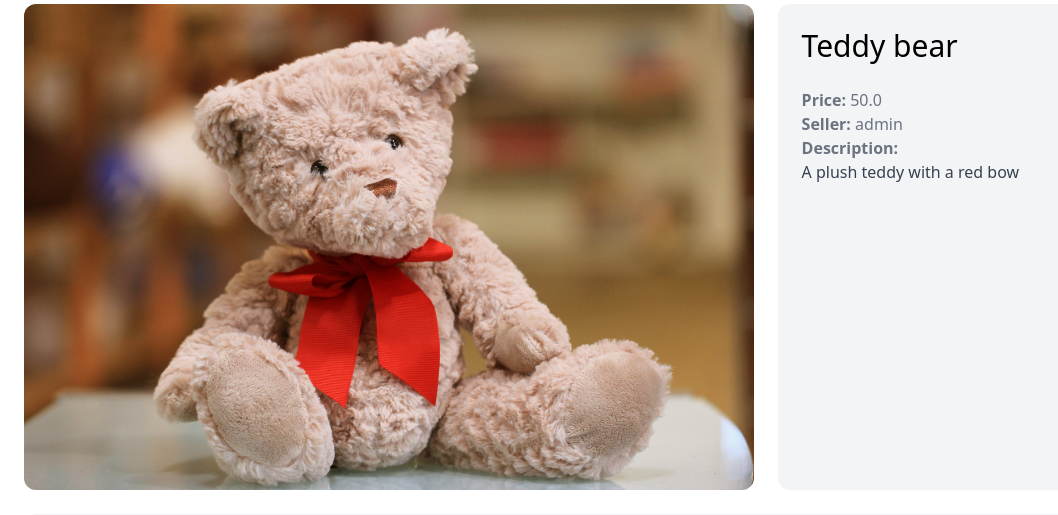
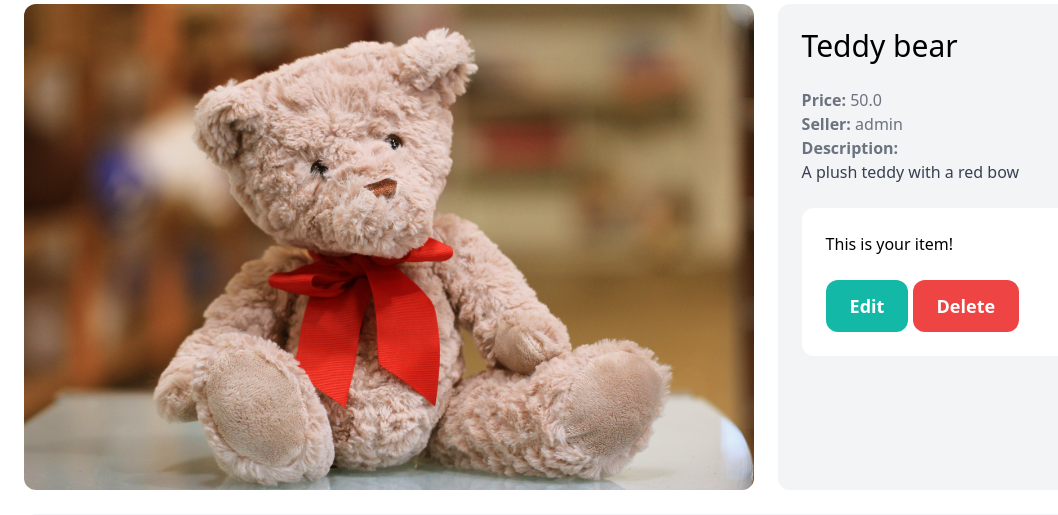
Before and after one commit to Jeffreyarukwe/Puddle, a Django app: page /items/1/ in a window 1280 px wide. Shown: the part 97-612 px from the top of the page, without its empty margins (0-1058 px from the left). Run offline with Django 5.2, Linux system fonts and the light colour scheme; a user stored in the database is signed in; data comes from the database, SQL or seed files in the repository; both versions use the stored data as it was after the commit; some libraries are stand-ins or nearby versions.

Commit message:
add edit functionality

```diff
--- a/puddle/item/templates/item/detail.html
+++ b/puddle/item/templates/item/detail.html
@@ -19,6 +19,19 @@
                 {{ item.description }}
             </p>
         {% endif %}
+
+        {% if request.user == item.created_by %}
+            <div class="mt-6 p-6 bg-white rounded-xl">
+                <p>This is your item!</p>
+
+                <a href="{% url 'item:edit' item.id %}" class="inline-block mt-6 px-6 py-3 text-lg font-semibold bg-teal-500 text-white rounded-xl">Edit</a>
+                <a href="{% url 'item:delete' item.id %}" class="inline-block mt-6 px-6 py-3 text-lg font-semibold bg-red-500 text-white rounded-xl">Delete</a>
+            </div>
+        {% else %}
+            <a href="#" class="inline-block mt-6 px-6 py-3 text-lg font-semibold bg-teal-500 text-white rounded-xl hover:bg-teal-700">Contact seller</a>
+        {% endif %}
+
+
     </div>
 </div>
 
--- a/puddle/item/urls.py
+++ b/puddle/item/urls.py
@@ -7,6 +7,8 @@ app_name = 'item'
 urlpatterns = [
     path('new/', views.new, name='new'),
     path('<int:pk>/', views.detail, name='detail'),
+    path('<int:pk>/delete/', views.delete, name='delete'),
+    path('<int:pk>/edit/', views.edit, name='edit'),
 ]
 
 #     path('', views.items, name='items'),
--- a/puddle/item/views.py
+++ b/puddle/item/views.py
@@ -52,28 +52,28 @@ def new(request):
         'title': 'New item',
     })
 
-# @login_required
-# def edit(request, pk):
-#     item = get_object_or_404(Item, pk=pk, created_by=request.user)
+@login_required
+def edit(request, pk):
+    item = get_object_or_404(Item, pk=pk, created_by=request.user)
 
-#     if request.method == 'POST':
-#         form = EditItemForm(request.POST, request.FILES, instance=item)
+    if request.method == 'POST':
+        form = EditItemForm(request.POST, request.FILES, instance=item)
 
-#         if form.is_valid():
-#             form.save()
+        if form.is_valid():
+            form.save()
 
-#             return redirect('item:detail', pk=item.id)
-#     else:
-#         form = EditItemForm(instance=item)
+            return redirect('item:detail', pk=item.id)
+    else:
+        form = EditItemForm(instance=item)
 
-#     return render(request, 'item/form.html', {
-#         'form': form,
-#         'title': 'Edit item',
-#     })
+    return render(request, 'item/form.html', {
+        'form': form,
+        'title': 'Edit item',
+    })
 
-# @login_required
-# def delete(request, pk):
-#     item = get_object_or_404(Item, pk=pk, created_by=request.user)
-#     item.delete()
+@login_required
+def delete(request, pk):
+    item = get_object_or_404(Item, pk=pk, created_by=request.user)
+    item.delete()
 
-#     return redirect('dashboard:index')
+    return redirect('dashboard:index')
```
Also changed, not shown: puddle/db.sqlite3.
